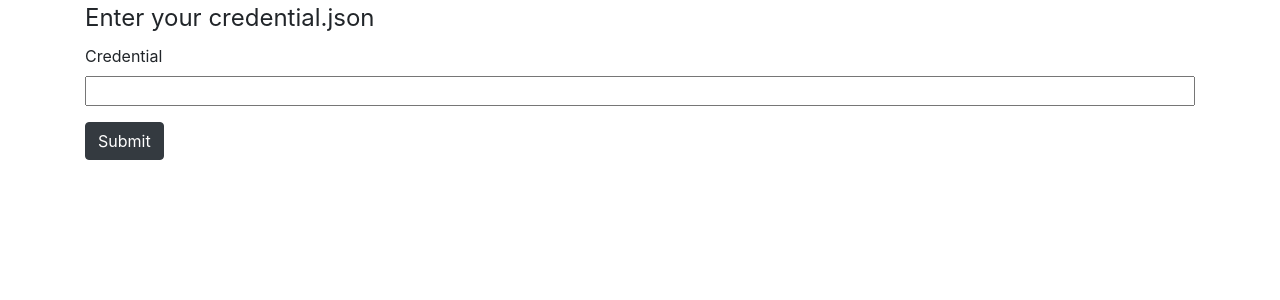
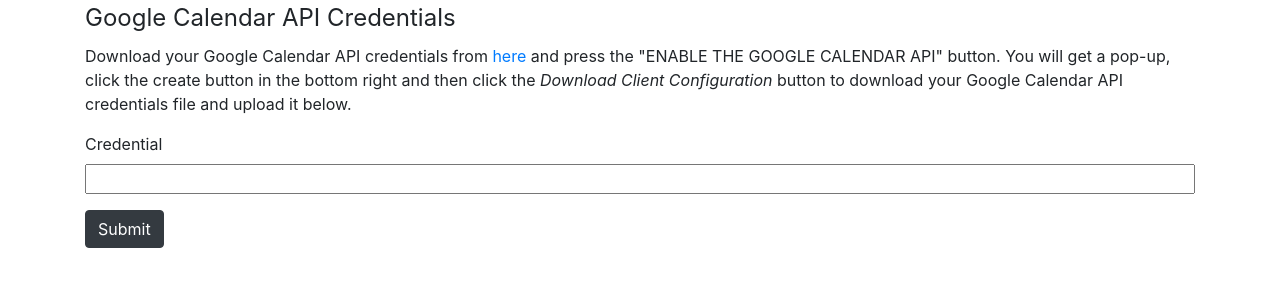
Before and after one commit to iamharryliu/GoogleCalendar, a Flask app: template templates/credential_form.html in a window 1280 px wide. Shown: the top 300 px of the page. Run offline with Flask 2, Linux system fonts and the light colour scheme; the template is opened without the code that fills it, so the values that code supplies are empty, except form fields; form fields are guessed from the names that the template uses; some libraries are stand-ins or nearby versions.

Commit message:
update cred form

```diff
--- a/templates/credential_form.html
+++ b/templates/credential_form.html
@@ -3,7 +3,12 @@
 <form method='POST' enctype="multipart/form-data">
     {{ form.hidden_tag() }}
     <fieldset>
-        <legend>Enter your credential.json</legend>
+        <legend>Google Calendar API Credentials</legend>
+        <p>Download your Google Calendar API credentials from <a
+                href='https://developers.google.com/calendar/quickstart/python'>here</a> and press the "ENABLE THE
+            GOOGLE CALENDAR API" button. You will get a pop-up, click the create button in the bottom right and then
+            click the <i>Download Client Configuration</i> button to download your Google Calendar API credentials file
+            and upload it below.</p>
         <div class='form-group'>
             {{ form.credential.label() }}
             {{ form.credential(class="form-control-file") }}
```
